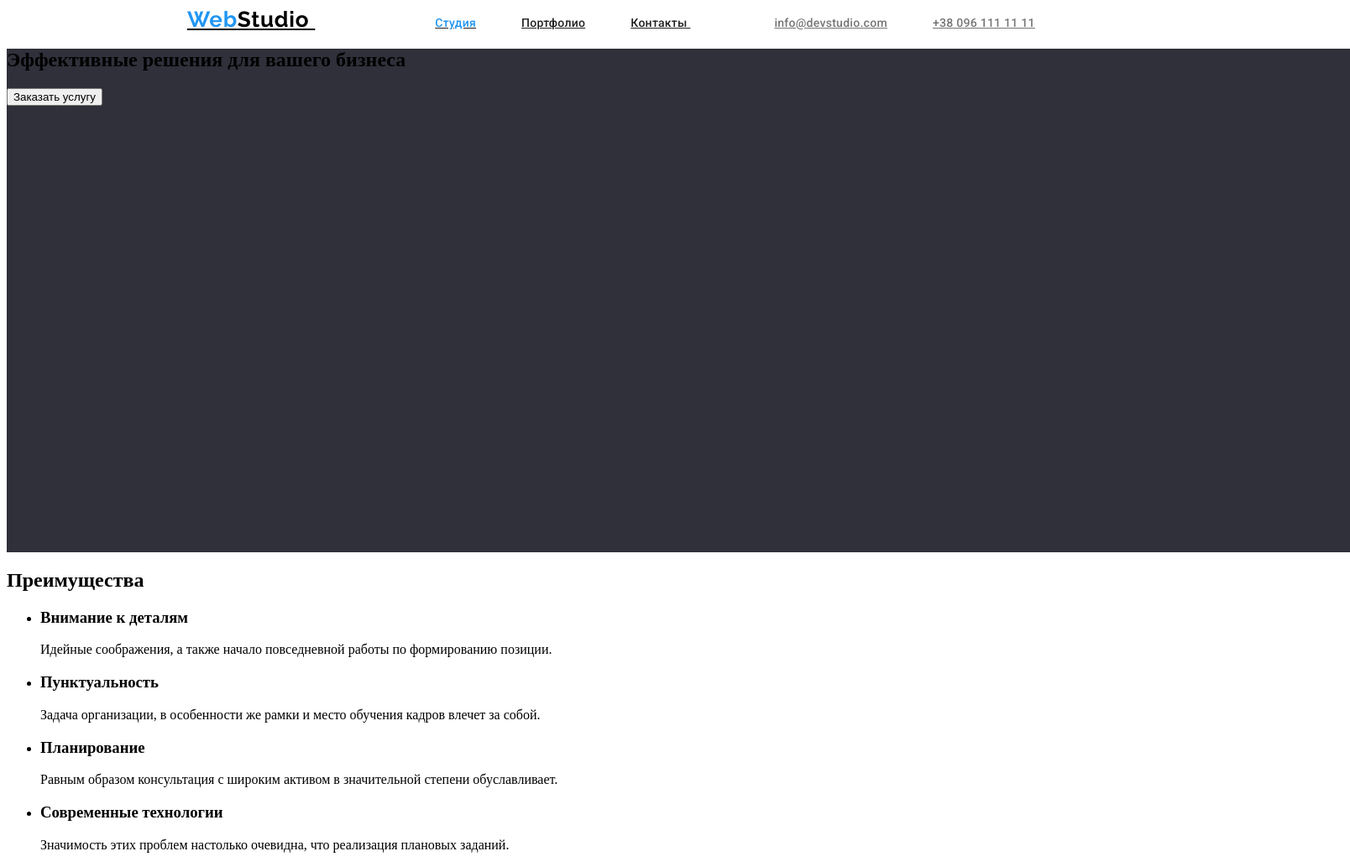
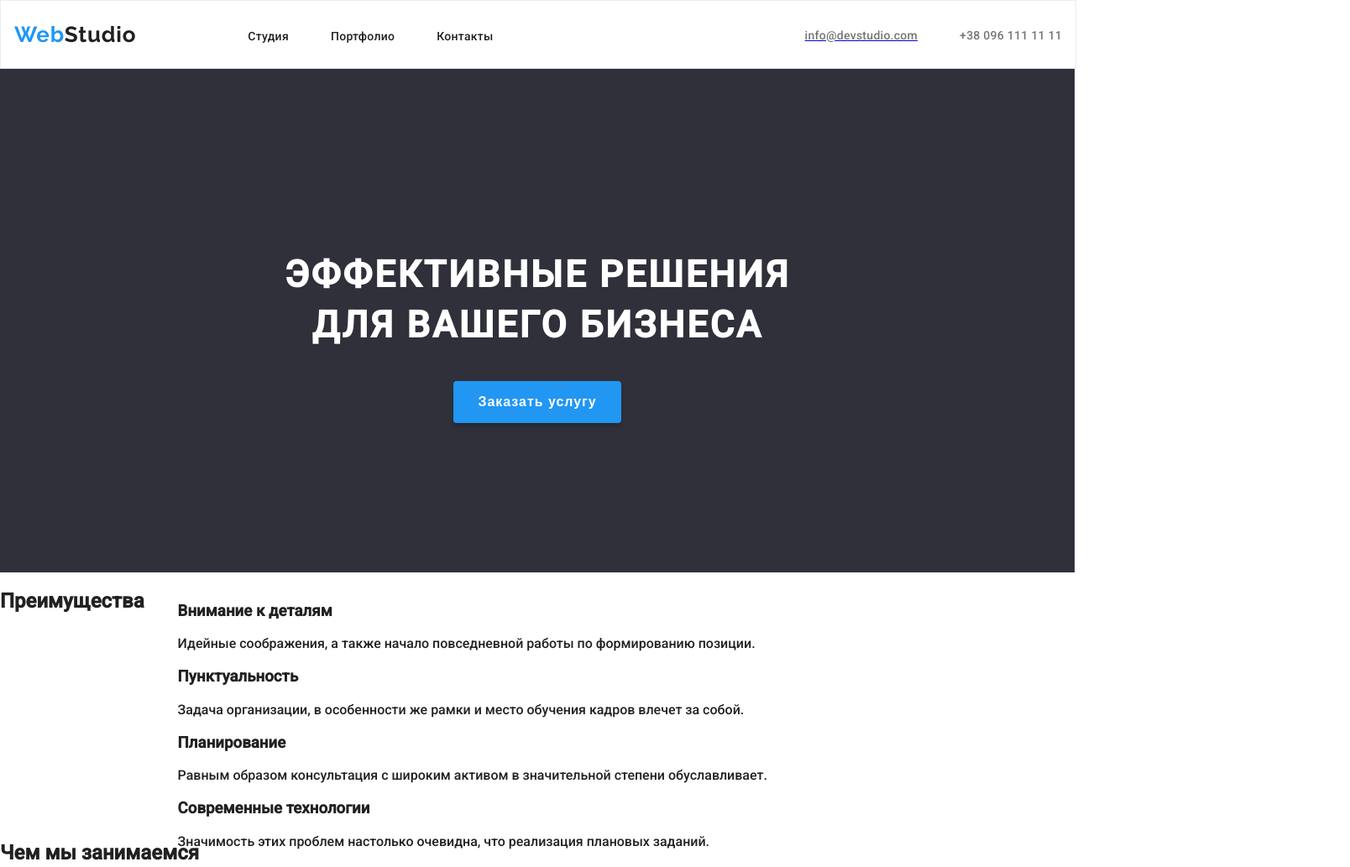
Before and after one commit to Darraa/WebStudio, a plain HTML site: page index.html in a window 1280 px wide. Shown: the top 1033 px of the page at 84% size, 1608 px wide, since content can reach past the window. Drawn offline with Linux system fonts and the light colour scheme.

Commit message:
update css

```diff
--- a/css/style.css
+++ b/css/style.css
@@ -1,63 +1,170 @@
+
 body{
-   position: relative;
-   width: 1600px;
-   height: 2349px;
    background: #FFFFFF;
+   font-family:'Roboto', sans-serif;
+   color: #212121;
+   margin: 0px;
+}
+
+.list{
+   list-style: none;
+}
+
+/*header*/
+.page-header{
+   gap: 331px;
+   justify-content: center;
+   align-items: center;
+   width: 100%;
+   height: 80px;
+   display: flex;
+   border: 1px solid #ECECEC;
+}
+
+.site-nav{
+   gap: 93px;
+   align-items: center;
+   display: flex;
 }
 
 .logo{
-   margin: 24px 93px 25px 215px;
-   font-family: 'Raleway', sans-serif;
+   font-family: 'Raleway';
+   font-style: normal;
    font-weight: 700;
    font-size: 26px;
-   line-height: 1,19;
+   line-height: 31px;
    letter-spacing: 0.03em;
-   color: #000000;
+   text-decoration: none;
+   color: #212121;
 }
 
-.blue{
+.mark{
    color: #2196F3;
 }
 
-.navigation{
-   margin-top: 32px;
-   margin-bottom: 32px;
-   margin-left: 50px;
-   font-family: 'Roboto', sans-serif;
-   font-weight: 500;
+.menu{
+   gap: 50px;
+   height: 16px;
+   display: flex;
+}
+
+.studio{
    font-size: 14px;
    line-height: 16px;
    letter-spacing: 0.02em;
    color: #212121;
+   text-decoration: none;
 }
 
-.link{
-   margin-top: 32px;
-   margin-bottom: 32px;
-   margin-left: 50px;
-   font-family: 'Roboto', sans-serif;
-   font-weight: 500;
+.portfolio{
+
+   font-size: 14px;
+   line-height: 16px;
+   letter-spacing: 0.02em;
+   color: #212121;
+   text-decoration: none;
+}
+
+.contact{
+   font-size: 14px;
+   line-height: 16px;
+   letter-spacing: 0.02em;
+   color: #212121;
+   text-decoration: none;
+}
+
+.contacts-list{
+   gap: 50px;
+   display: flex;
+}
+
+.mail{
    font-size: 14px;
    line-height: 16px;
    letter-spacing: 0.02em;
    color: #757575;
+   text-decoration: none;
 }
 
-.mail{
-   margin-left: 330px;
-   margin-top: 32px;
-   margin-bottom: 32px;
-   margin-left: 50px;
+.number{
+   font-size: 14px;
+   line-height: 16px;
+   letter-spacing: 0.02em;
+   color: #757575;
+   text-decoration: none;
 }
 
-.mail:hover{
+.studio:hover,
+.portfolio:hover,
+.contact:hover,
+.mail:hover,
+.number:hover{
    color: #2196F3;
 }
 
-.main{
-   width: 1600px;
+/*banner*/
+.banner{
+   justify-content: center;
+   align-items: center;
+   flex-direction: column;
+   display: flex;
+   width: 100%;
    height: 600px;
-   left: 0px;
-   top: 80px;
    background: #2F303A;
 }
+
+.title{
+   width: 696px;
+   height: 120px;
+   font-size: 44px;
+   line-height: 60px;
+   text-align: center;
+   letter-spacing: 0.06em;
+   text-transform: uppercase;
+   color: #FFFFFF;
+}
+
+.button{
+   width: 200px;
+   height: 50px;
+   background: #2196F3;
+   box-shadow: 0px 4px 4px rgba(0, 0, 0, 0.15);
+   border-radius: 4px;
+   cursor: pointer;
+   border-style: none;
+}
+
+.button:hover{
+   background: #188CE8;
+   box-shadow: 0px 4px 4px rgba(0, 0, 0, 0.15);
+   border-radius: 4px;
+}
+
+.order{
+   width: 136px;
+   height: 30px;
+   font-size: 16px;
+   font-weight: 700;
+   line-height: 30px;
+   align-items: center;
+   text-align: center;
+   letter-spacing: 0.06em;
+   color: #FFFFFF;
+}
+
+/*items*/
+
+.items{
+
+   width: 100%;
+   height: 300px;
+   display: flex;
+}
+
+.hidden{
+
+}
+
+.list-items{
+
+}
--- a/index.html
+++ b/index.html
@@ -19,30 +19,38 @@
     />
     <title>Студія</title>
   </head>
+  <body>
+    <header class="page-header">
+      <nav class="site-nav">
+        <a href="./index.html" class="logo"><span class="mark">Web</span>Studio </a>
+        <ul class="list menu">
+          <li><a href="./index.html" class="studio">Студия</a></li>
+          <li><a href="#" class="portfolio">Портфолио</a></li>
+          <li><a href="#" class="contact">Контакты </a></li>
+        </ul>
+      </nav>
 
-  <body>
-    <header class="header">
-      <nav>
-        <a href="./index.html" class="logo"><span class="blue">Web</span>Studio </a>
-        <a href="./index.html" class="navigation"><span class="blue">Студия</span></a>
-        <a href="#" class="navigation">Портфолио</a>
-        <a href="#" class="navigation">Контакты </a>
-        <a class="link" href="mailto:info@devstudio.com"
-          ><span class="mail">info@devstudio.com</span></a
-        >
-        <a href="tel:+380961111111" class="link"> +38 096 111 11 11</a>
-      </nav>
+      <ul class="list contacts-list">
+        <li>
+          <a class="link" href="mailto:info@devstudio.com"
+            ><span class="mail"> info@devstudio.com</span></a
+          >
+        </li>
+        <li>
+          <a href="tel:+380961111111" class="number"> +38 096 111 11 11</a>
+        </li>
+      </ul>
     </header>
 
     <main>
-      <section class="main">
-        <h1>Эффективные решения для вашего бизнеса</h1>
-        <button type="button">Заказать услугу</button>
+      <section class="banner">
+        <h1 class="title">Эффективные решения для вашего бизнеса</h1>
+        <button type="button" class="button"><span class="order">Заказать услугу</span></button>
       </section>
 
-      <section>
-        <h2>Преимущества</h2>
-        <ul>
+      <section class="items">
+        <h2 class="hidden">Преимущества</h2>
+        <ul class="list list-items">
           <li>
             <h3>Внимание к деталям</h3>
             <p>Идейные соображения, а также начало повседневной работы по формированию позиции.</p>
--- /dev/null
+++ b/portfolio/css/style.css
@@ -0,0 +1,5 @@
+body{
+   background: #FFFFFF;
+   font-family:'Roboto', sans-serif;
+   color: #212121;
+}
```
Also changed, not shown: portfolio/index.html (added, +113 -0 lines), portfolio/images/project1.jpg (added), portfolio/images/project2.jpg (added), portfolio/images/project3.jpg (added), portfolio/images/project4.jpg (added), portfolio/images/project5.jpg (added), portfolio/images/project6.jpg (added), portfolio/images/project7.jpg (added), portfolio/images/project8.jpg (added), portfolio/images/project9.jpg (added).
